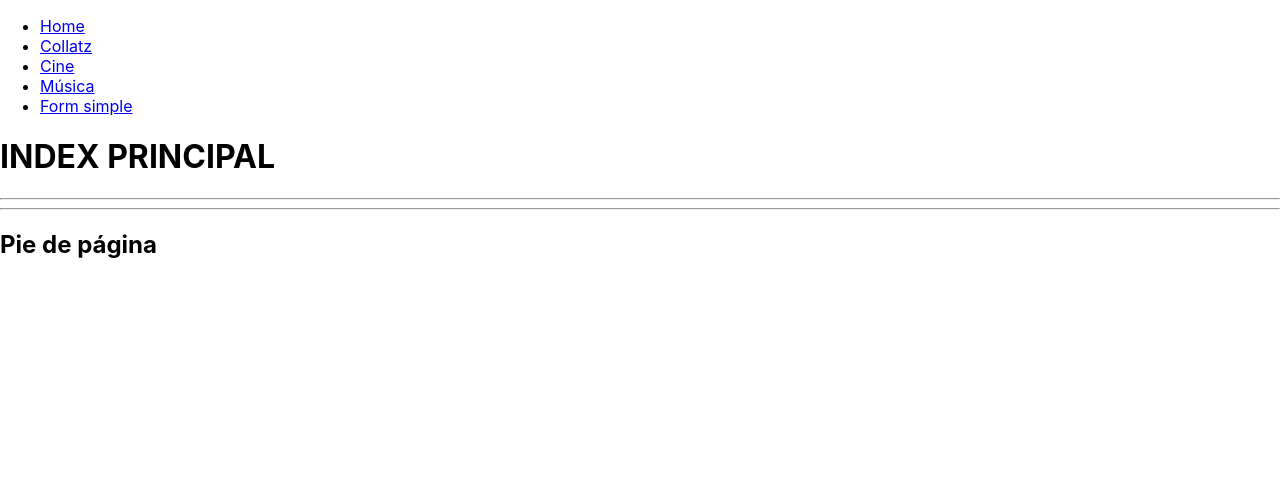
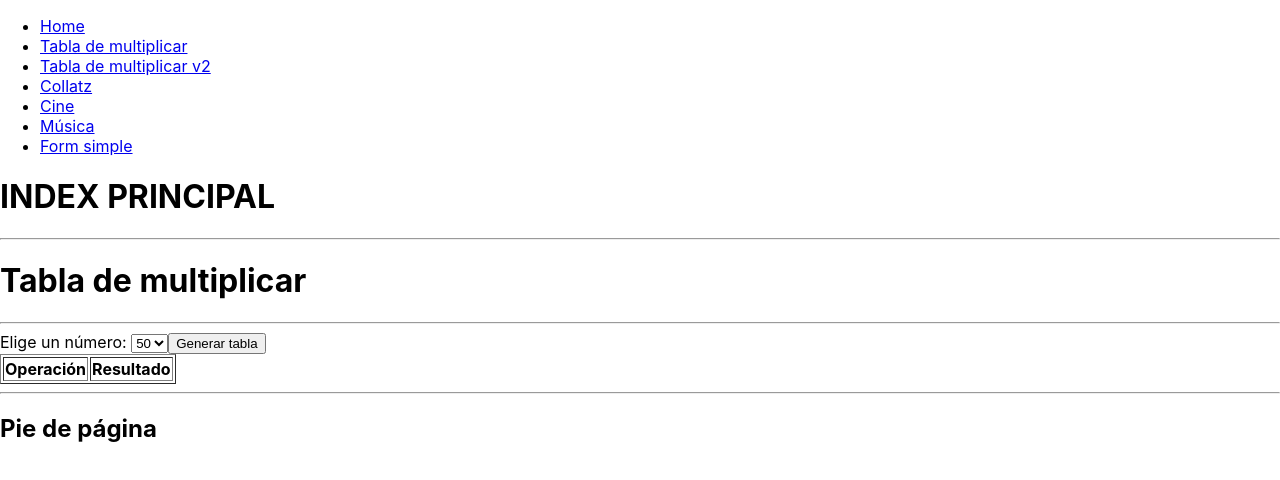
Before and after one commit to AlbertoRodriguezRey/reactformsrutas, a React (Create React App) app: page /tablamultiplicarv2 in a window 1280 px wide. Shown: the top 480 px of the page. Built offline with nearby package versions, Linux system fonts and the light colour scheme.

Commit message:
[IMP] Tabla multiplicar v1 y v2

```diff
--- a/src/components/Collatz.jsx
+++ b/src/components/Collatz.jsx
@@ -6,6 +6,19 @@ export default class Collatz extends Component {
     generarCollatz = (event) => {
         event.preventDefault();
         let numero = parseInt(this.cajaNumero.current.value);
+        let aux = [];
+
+        while (numero != 1) {
+            if (numero % 2 == 0) {
+                numero = numero / 2;
+            } else {
+                numero = numero * 3 + 1;
+            }
+            aux.push(numero);
+        }
+        this.setState({
+            numeros: aux
+        })
     };
 
     state = {
--- a/src/components/MenuRutas.jsx
+++ b/src/components/MenuRutas.jsx
@@ -7,6 +7,12 @@ export default class MenuRutas extends Component {
         <ul>
             <li>
                 <a href="/">Home</a>
+            </li>
+            <li>
+                <a href="/tablamultiplicar">Tabla de multiplicar</a>
+            </li>
+            <li>
+                <a href="/tablamultiplicarv2">Tabla de multiplicar v2</a>
             </li>
             <li>
                 <a href="/collatz">Collatz</a>
--- a/src/components/Router.jsx
+++ b/src/components/Router.jsx
@@ -5,6 +5,8 @@ import Cine from './Cine'
 import Musica from './Musica'
 import FormSimple from './FormSimple'
 import Collatz from './Collatz'
+import TablaMultiplicar from './TablaMultiplicar'
+import TablaMultiplicarv2 from './TablaMultiplicarv2'
 
 export default class Router extends Component {
   render() {
@@ -16,6 +18,8 @@ export default class Router extends Component {
             <Route path="/musica" element={<Musica/>}/>
             <Route path='/formsimple' element={<FormSimple />}/>
             <Route path='/collatz' element={<Collatz />}/>
+            <Route path='/tablamultiplicar' element={<TablaMultiplicar />}/>
+            <Route path='/tablamultiplicarv2' element={<TablaMultiplicarv2 />}/>
         </Routes>
       </BrowserRouter>
     )
--- /dev/null
+++ b/src/components/TablaMultiplicar.jsx
@@ -0,0 +1,64 @@
+import React, { Component } from 'react'
+
+export default class TablaMultiplicar extends Component {
+
+    cajaNumero = React.createRef();
+
+    generarMultiplicacion = (event) => {
+        event.preventDefault();
+        let numero = parseInt(this.cajaNumero.current.value);
+        let aux = [];
+
+        //SI EL VALOR DE cajaNumero es 0, NO HACER NADA
+        if (isNaN(numero)) {
+            this.setState({
+                tabla: []
+            })
+            return;
+        }
+        for (let i = 1; i <= 10; i++) {
+            let resultado = numero * i;
+            aux.push(resultado);
+        }
+
+        this.setState({
+            tabla: aux
+        })
+    }
+
+    state = {
+        tabla: [],
+    }
+
+    render() {
+        return (
+            <div>
+                <h1>Tabla de multiplicar</h1>
+                <hr />
+                <form onSubmit={this.generarMultiplicacion}>
+                    <label>Elige un número: </label>
+                    <input type="number" ref={this.cajaNumero} />
+                    <button>Generar tabla</button>
+                    <table border={1}>
+                        <thead>
+                            <tr>
+                                <th>Operación</th>
+                                <th>Resultado</th>
+                            </tr>
+                        </thead>
+                        <tbody>
+                            {
+                                this.state.tabla.map((numero, index) => {
+                                    return <tr key={index}>
+                                        <td>{this.cajaNumero.current.value} * {index + 1}</td>
+                                        <td>{numero}</td>
+                                    </tr>
+                                })
+                            }
+                        </tbody>
+                    </table>
+                </form>
+            </div>
+        )
+    }
+}
--- /dev/null
+++ b/src/components/TablaMultiplicarv2.jsx
@@ -0,0 +1,76 @@
+import React, { Component } from 'react'
+
+export default class TablaMultiplicarv2 extends Component {
+
+    cajaNumero = React.createRef();
+
+    generarTabla = (event) => {
+        event.preventDefault();
+        let numero = parseInt(this.cajaNumero.current.value);
+        let aux = [];
+
+        for (let i = 1; i <= 10; i++) {
+            let resultado = numero * i;
+            aux.push(resultado);
+        }
+
+        this.setState({
+            tabla: aux
+        })
+    }
+
+    generarRandom = () => {
+        const numeros = [];
+        for (let i = 0; i < 5; i++) {
+            const numero = Math.floor(Math.random() * 50) + 1;
+            numeros.push(numero);
+        }
+        this.setState({ numeros });
+    }
+
+    componentDidMount() {
+        this.generarRandom();
+    }
+
+    state = {
+        tabla: [],
+        numeros: [],
+    }
+
+    render() {
+        return (
+            <div>
+                <h1>Tabla de multiplicar</h1>
+                <hr />
+                <form onSubmit={this.generarTabla}>
+                    <label>Elige un número: </label>
+                    <select ref={this.cajaNumero}>
+                        {this.state.numeros.map((numero, index) => {
+                            return <option key={index} value={numero}>{numero}</option>
+                        })
+                        }
+                    </select>
+                    <button>Generar tabla</button>
+                    <table border={1}>
+                        <thead>
+                            <tr>
+                                <th>Operación</th>
+                                <th>Resultado</th>
+                            </tr>
+                        </thead>
+                        <tbody>
+                            {
+                                this.state.tabla.map((numero, index) => {
+                                    return <tr key={index}>
+                                        <td>{this.cajaNumero.current.value} * {index + 1}</td>
+                                        <td>{numero}</td>
+                                    </tr>
+                                })
+                            }
+                        </tbody>
+                    </table>
+                </form>
+            </div>
+        )
+    }
+}
```
